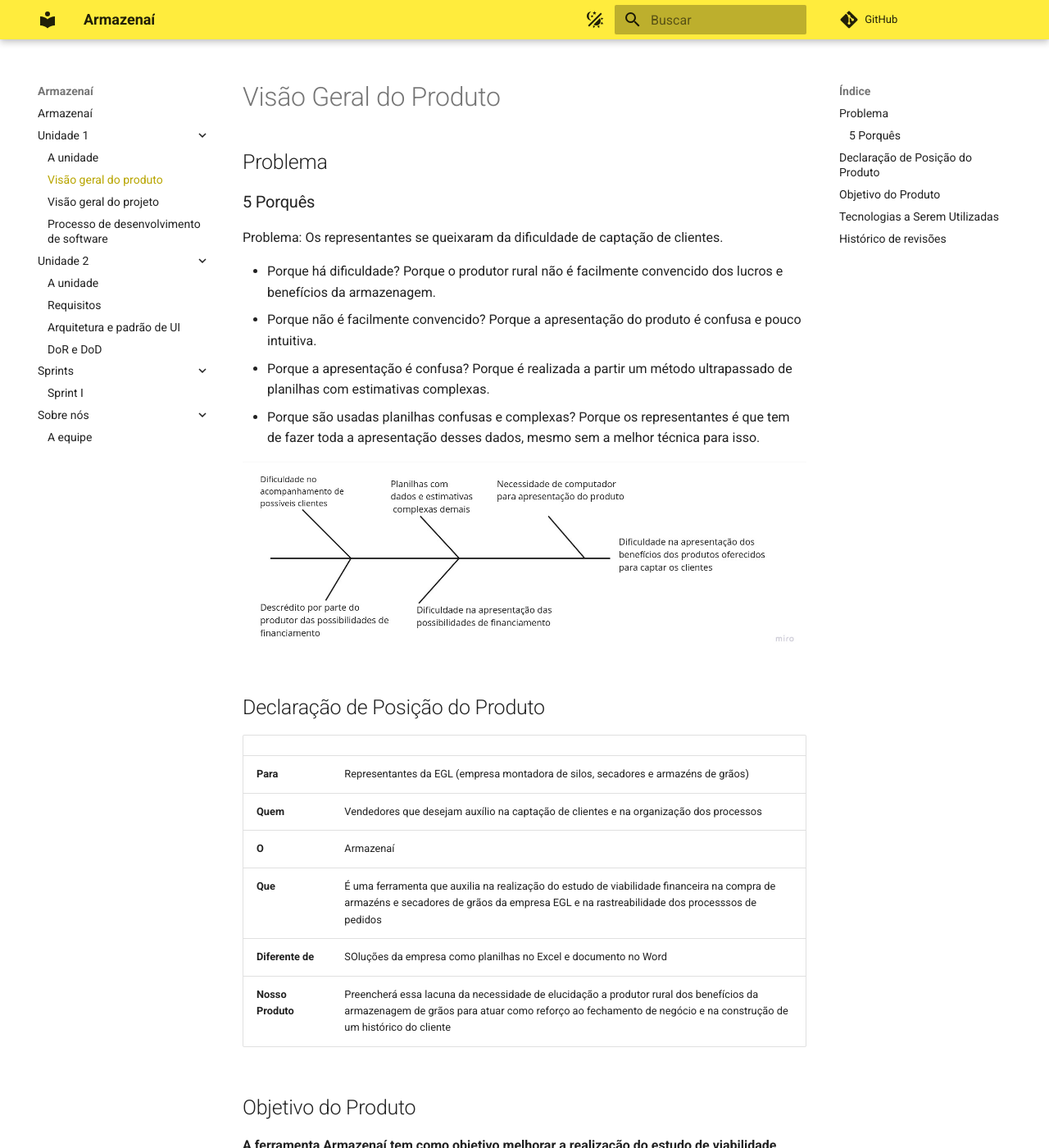
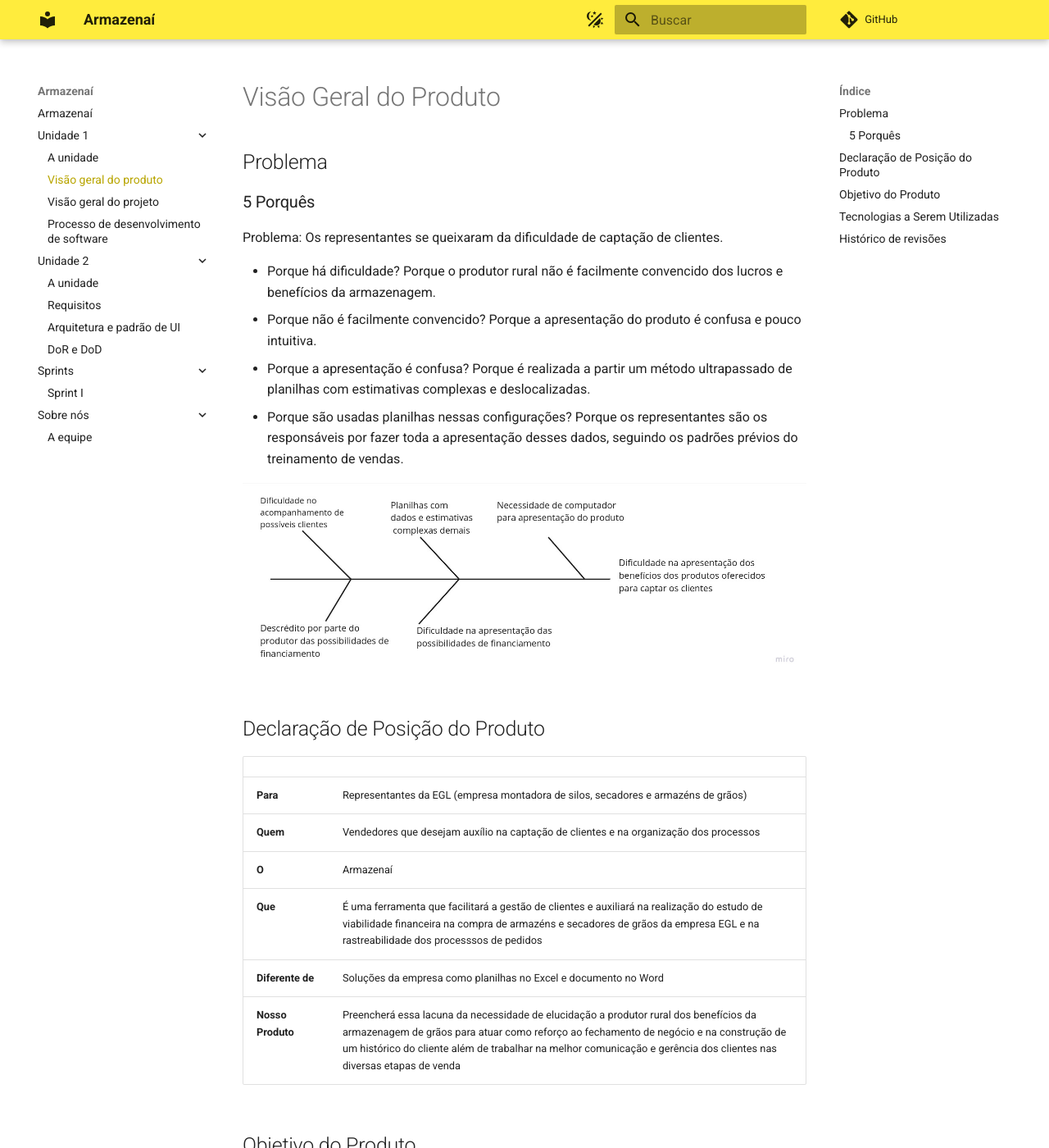
Before and after one commit to mdsreq-fga-unb/2023.1-Armazenai, an MkDocs documentation site: the page built from docs/Unidade 1/visaoGeralDoProduto.md, in a window 1280 px wide and 1400 px high. Shown: the whole window at 82% size. Built offline with MkDocs 1.6.1 and Material for MkDocs 9.7.7, drawn with Linux system fonts in a browser that asks for light colours; comment, search, counter and statistics services are not loaded; some of the changed text lies outside the part shown.

Commit message:
[docs] Update visaoGeralDoProduto.md

```diff
--- a/docs/Unidade 1/visaoGeralDoProduto.md
+++ b/docs/Unidade 1/visaoGeralDoProduto.md
@@ -6,8 +6,8 @@
 
 - Porque há dificuldade? Porque o produtor rural não é facilmente convencido dos lucros e benefícios da armazenagem.
 - Porque não é facilmente convencido? Porque a apresentação do produto é confusa e pouco intuitiva.
-- Porque a apresentação é confusa? Porque é realizada a partir um método ultrapassado de planilhas com estimativas complexas.
-- Porque são usadas planilhas confusas e complexas? Porque os representantes é que tem de fazer toda a apresentação desses dados, mesmo sem a melhor técnica para isso.
+- Porque a apresentação é confusa? Porque é realizada a partir um método ultrapassado de planilhas com estimativas complexas e deslocalizadas.
+- Porque são usadas planilhas nessas configurações? Porque os representantes são os responsáveis por fazer toda a apresentação desses dados, seguindo os padrões prévios do treinamento de vendas.
 
 ![Espinha de peixe](espinha%20de%20peixe.jpg)
 
@@ -17,12 +17,12 @@
 | __Para__ | Representantes da EGL (empresa montadora de silos, secadores e armazéns de grãos) |
 | __Quem__ | Vendedores que desejam auxílio na captação de clientes e na organização dos processos  |
 | __O__ | Armazenaí |
-| __Que__ | É uma ferramenta que auxilia na realização do estudo de viabilidade financeira na compra de armazéns e secadores de grãos da empresa EGL e na rastreabilidade dos processsos de pedidos |
-| __Diferente de__ | SOluções da empresa como planilhas no Excel e documento no Word |
-| __Nosso Produto__ | Preencherá essa lacuna da necessidade de elucidação a produtor rural dos benefícios da armazenagem de grãos para atuar como reforço ao fechamento de negócio e na construção de um histórico do cliente |
+| __Que__ | É uma ferramenta que facilitará a gestão de clientes e auxiliará na realização do estudo de viabilidade financeira na compra de armazéns e secadores de grãos da empresa EGL e na rastreabilidade dos processsos de pedidos |
+| __Diferente de__ | Soluções da empresa como planilhas no Excel e documento no Word |
+| __Nosso Produto__ | Preencherá essa lacuna da necessidade de elucidação a produtor rural dos benefícios da armazenagem de grãos para atuar como reforço ao fechamento de negócio e na construção de um histórico do cliente além de trabalhar na melhor comunicação e gerência dos clientes nas diversas etapas de venda |
 
 ## Objetivo do Produto
- **A ferramenta Armazenaí tem como objetivo melhorar a realização do estudo de viabilidade financeira na compra de armazéns e secadores de grãos da empresa EGL, a fim de simular previamente sua lucratividade e resultados positivos ou não, para que assim, esse processo entre o cliente e aquele que detém a propriedade sobre esses serviços industriais seja mais rápido, compacto e intuitivo, além de seguro e confiável. Tabém pretende rastrear o processo de pedidos e criar uma base de dados para manter o histórico de cada cliente**
+ **A ferramenta Armazenaí tem como objetivo melhorar a realização do estudo de viabilidade financeira na compra de armazéns e secadores de grãos da empresa EGL, a fim de simular previamente sua lucratividade e resultados positivos ou não, para que assim, esse processo entre o cliente e aquele que detém a propriedade sobre esses serviços industriais seja mais rápido, compacto e intuitivo, além de seguro e confiável. Tabém pretende rastrear o processo de pedidos e criar uma base de dados para manter o histórico de cada cliente e contribuir para a melhor compreensão e localização de cada etapa de venda para cada cliente, desde apresentação do produto até a realização e acompanhamento do mesmo**
 
 ## Tecnologias a Serem Utilizadas
 **A ferramenta trata-se de uma aplicação PWA onde será utilizado o React com o back-end sendo constrúido com o Supabase, uma alternativa open-source e mais simples de utilizar que o Firebase.**
@@ -39,3 +39,4 @@
 | 19/04/2023 | 0.1 | Criação do documento | Kaio Enzo Melo |
 | 20/04/2023 | 0.2 | Conclusão da visão geral do produto | Lara Giuliana |
 | 20/04/2023 | 0.2 | Atualização da visão geral do produto | Kaio Melo |
+| 17/05/2023 | 0.3 | Atualização da visão geral do produto | Lucas Meireles e Kaio Melo |
```
